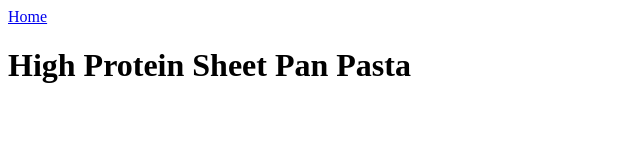
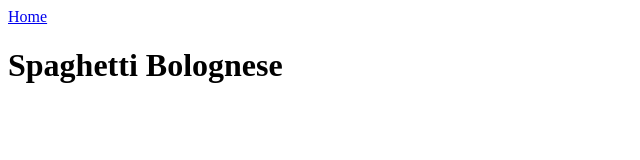
Before and after one commit to cloukopoulos13-code/odin-recipes, a plain HTML site: page recipes/spaghetti-bolognese.html in a window 1280 px wide. Shown: the whole page, without its empty margins (0-640 px from the left). Drawn offline with Linux system fonts and the light colour scheme.

Commit message:
Change recipe to Spaghetti Bolognese
The simpler recipe was easier to find royalty-free images for.

```diff
--- a/recipes/high-protein-sheet-pan-pasta.html
+++ b/recipes/spaghetti-bolognese.html
@@ -2,11 +2,11 @@
 <html land="en">
     <head>
         <meta charset="utf-8">
-        <title>High Protein Sheet Pan Pasta | Odin Recipes</title>
+        <title>Spaghetti Bolognese | Odin Recipes</title>
     </head>
 
     <body>
         <a href="../index.html">Home</a>
-        <h1>High Protein Sheet Pan Pasta</h1>
+        <h1>Spaghetti Bolognese</h1>
     </body>
 </html>
```
Also changed, not shown: index.html (+1 -0 lines).
